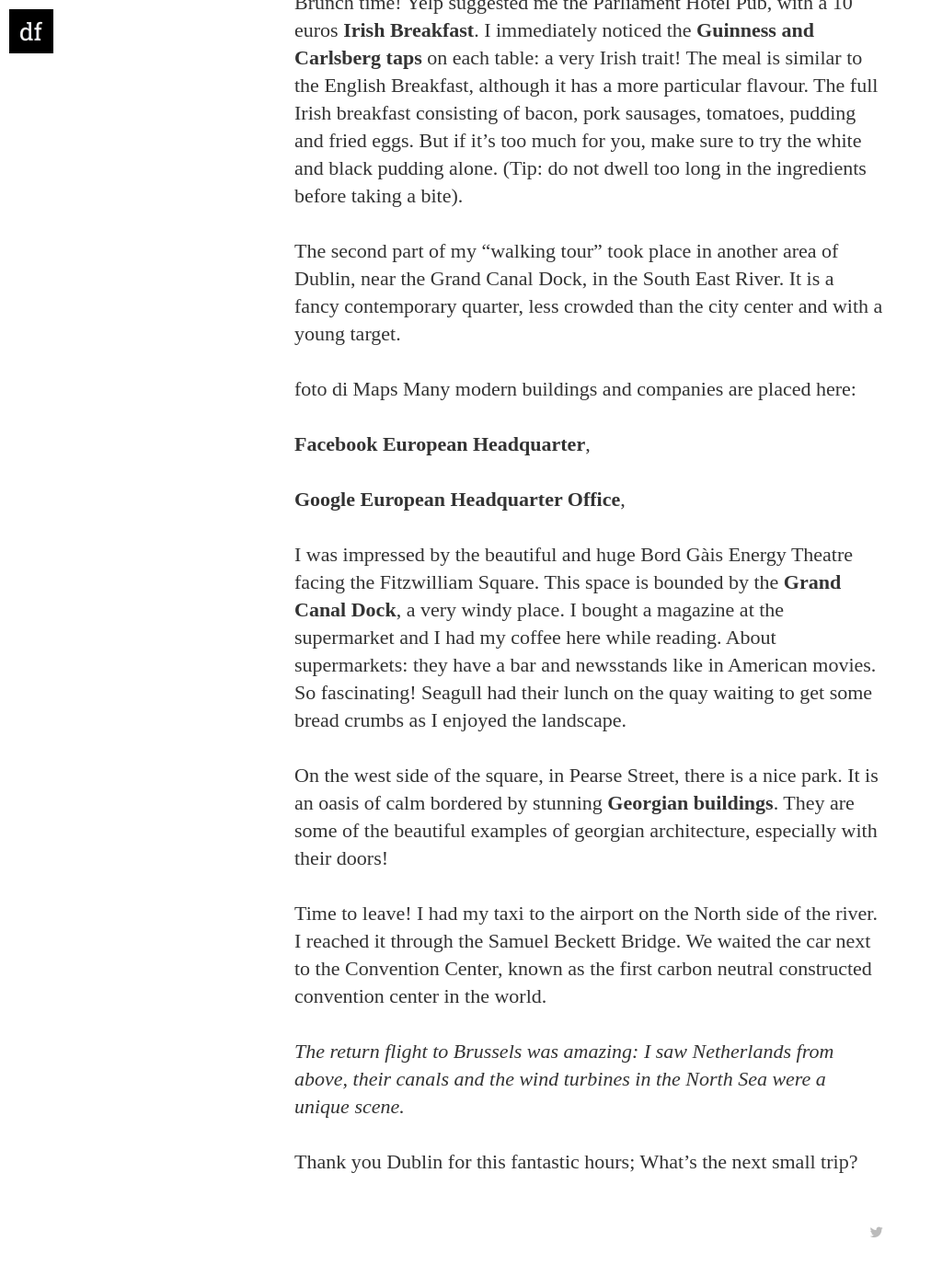
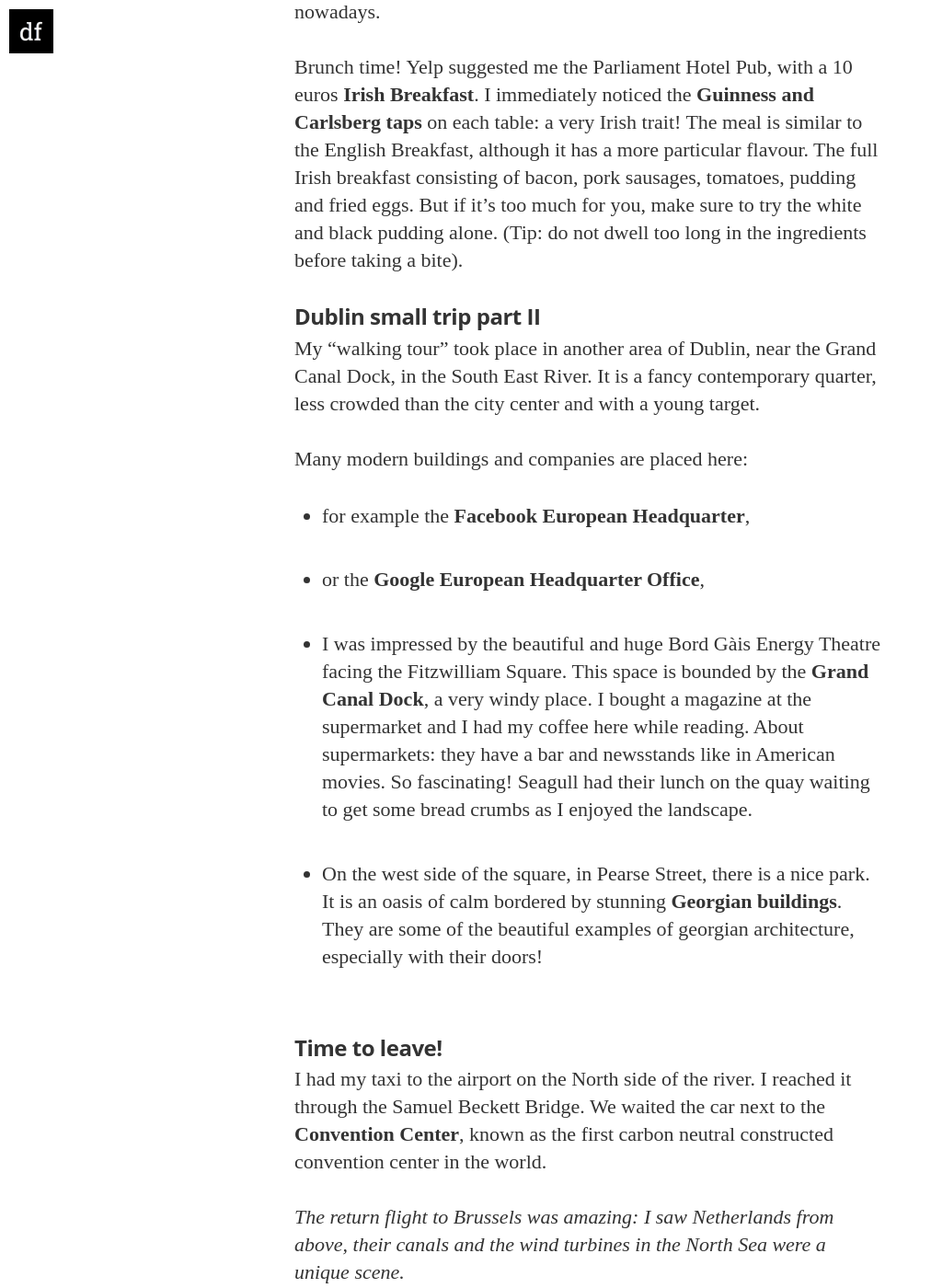
Before and after one commit to enicasoldo/allthesmalltrips.life, a Jekyll site: the page built from _posts/2017-07-17-20h-in-Dublin.md, in a window 1280 px wide and 1400 px high, scrolled down 1774 px. Shown: the whole window at 92% size, without its empty margins (0-1012 px from the left). Built offline with Jekyll 4.4.1, drawn with Linux system fonts in a browser that asks for light colours; nearby versions of some CDN libraries; some web fonts are replaced; our own code applies the rules of GitHub Pages for plain Markdown files; some of the changed text lies outside the part shown.

Commit message:
Update 2017-07-17-20h-in-Dublin.md

```diff
--- a/_posts/2017-07-17-20h-in-Dublin.md
+++ b/_posts/2017-07-17-20h-in-Dublin.md
@@ -2,15 +2,19 @@
 Layout: post
 title: "A walk to remember: 20h in Dublin"
 categories: trips
-tags: [trips, Ireland, Dublin, food]
+tags: [trips, Ireland, Dublin, food, hotels, architecture, river]
 ---
 Here’s what happens when your _fiancé_ has an interview in Dublin and you have just seven hours to visit the city (alone). It could seem stressing spending only 20h hours in Dublin but I thought It would be a great occasion to have a small trip in a completely new country.
 
+### The arrival
+
 We arrived in Dublin at midnight because our flight was late, so we lost the taxi we booked. We decided to take the shuttle bus that luckily stopped just in front of the [Spencer Hotel](http://www.thespencerhotel.com/). I particularly recommend this hotel: it is on the North River, the staff is polite and rooms and service are satisfying.
 
-Since pubs in Dublin **pubs closes at 11.30 PM, we tasted our first Guinness at the Spencer’s bar. This was the first and only view of my night in the Irish capital and it was so magical and romantic!**
+Since pubs in Dublin **pubs closes at 11.30 PM**, we tasted our first Guinness at the Spencer’s bar. This was the first and only view of my night in the Irish capital and it was so magical and romantic!**
 
-My morning in Dublin started with a continental breakfast at [Seven Wonders](https://www.tripadvisor.ie/Restaurant_Review-g186605-d4519838-Reviews-Seven_Wonders_Ifsc-Dublin_County_Dublin.html) with a brioche and and orange juice. The good and fresh meal was a surprise since in Belgium, where I live, it is difficult to get a tasty breakfast at a decent price.
+### Dublin small trip part I
+
+My morning started with a continental breakfast at [Seven Wonders](https://www.tripadvisor.ie/Restaurant_Review-g186605-d4519838-Reviews-Seven_Wonders_Ifsc-Dublin_County_Dublin.html) with a brioche and and orange juice. The good and fresh meal was a surprise since in Belgium, where I live, it is difficult to get a tasty breakfast at a decent price.
 
 I walked along the Liffey to reach the city center between the sound of seagulls and the River’s flow. I noticed two wonderful **bridges** on my way: the **Ha’penny**, a small and ancient bridge, and the **Samuel Beckett**, that is the biggest and the most modern one in Dublin.
 
@@ -27,22 +31,23 @@
 Brunch time!
 Yelp suggested me the Parliament Hotel Pub, with a 10 euros **Irish Breakfast**. I immediately noticed the **Guinness and Carlsberg taps** on each table: a very Irish trait! The meal is similar to the English Breakfast, although it has a more particular flavour. The full Irish breakfast consisting of bacon, pork sausages, tomatoes, pudding and fried eggs. But if it’s too much for you, make sure to try the white and black pudding alone. (Tip: do not dwell too long in the ingredients before taking a bite).
 
-The second part of my “walking tour” took place in another area of Dublin, near the Grand Canal Dock, in the South East River. It is a fancy contemporary quarter, less crowded than the city center and with a young target.
+### Dublin small trip part II
 
-foto di Maps
+My “walking tour” took place in another area of Dublin, near the Grand Canal Dock, in the South East River. It is a fancy contemporary quarter, less crowded than the city center and with a young target.
+
 Many modern buildings and companies are placed here:
 
-**Facebook European Headquarter**,
+* for example the **Facebook European Headquarter**,
 
-**Google European Headquarter Office**,
+* or the **Google European Headquarter Office**,
 
-I was impressed by the beautiful and huge Bord Gàis Energy Theatre facing the Fitzwilliam Square. This space is bounded by the **Grand Canal Dock**, a very windy place. I bought a magazine at the supermarket and I had my coffee here while reading. About supermarkets: they have a bar and newsstands like in American movies. So fascinating!
+* I was impressed by the beautiful and huge Bord Gàis Energy Theatre facing the Fitzwilliam Square. This space is bounded by the **Grand Canal Dock**, a very windy place. I bought a magazine at the supermarket and I had my coffee here while reading. About supermarkets: they have a bar and newsstands like in American movies. So fascinating!
 Seagull had their lunch on the quay waiting to get some bread crumbs as I enjoyed the landscape.
 
-On the west side of the square, in Pearse Street, there is a nice park. It is an oasis of calm bordered by stunning **Georgian buildings**. They are some of the beautiful examples of georgian architecture, especially with their doors!
+* On the west side of the square, in Pearse Street, there is a nice park. It is an oasis of calm bordered by stunning **Georgian buildings**. They are some of the beautiful examples of georgian architecture, especially with their doors!
 
-Time to leave!
-I had my taxi to the airport on the North side of the river. I reached it through the Samuel Beckett Bridge. We waited the car next to the Convention Center, known as the first carbon neutral constructed convention center in the world.
+### Time to leave!
+I had my taxi to the airport on the North side of the river. I reached it through the Samuel Beckett Bridge. We waited the car next to the **Convention Center**, known as the first carbon neutral constructed convention center in the world.
 
 _The return flight to Brussels was amazing: I saw Netherlands from above, their canals and the wind turbines in the North Sea were a unique scene._
 
```
